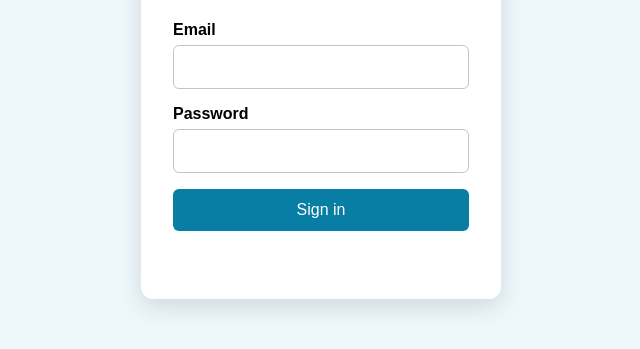
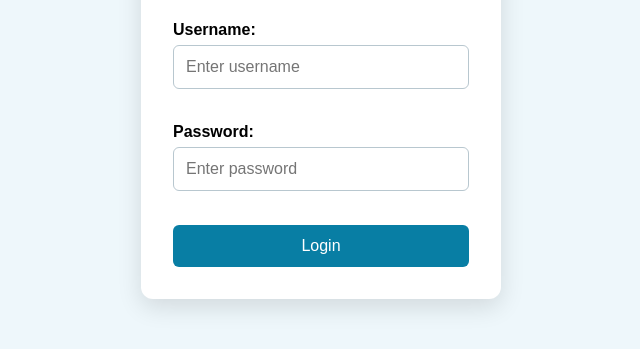
Before and after one commit to BillyGilber/WebApp-project, a plain HTML site: page login.html in a window 1280 px wide. Shown: the part 287-636 px from the top of the page, without its empty margins (319-959 px from the left). Drawn offline with Linux system fonts and the light colour scheme.

Commit message:
Add login page

```diff
--- a/login.html
+++ b/login.html
@@ -71,16 +71,19 @@
 <body>
     <main class="login-card">
         <h1>Login</h1>
-        <form id="login-form">
-            <label for="email">Email</label>
-            <input id="email" name="email" type="email" autocomplete="email" required>
+         <form>
+        <label>Username:</label>
+        <input type="text" placeholder="Enter username">
 
-            <label for="password">Password</label>
-            <input id="password" name="password" type="password" autocomplete="current-password" required>
+        <br><br>
 
-            <button type="submit">Sign in</button>
-            <p id="message" role="status" aria-live="polite"></p>
-        </form>
+        <label>Password:</label>
+        <input type="password" placeholder="Enter password">
+
+        <br><br>
+
+        <button type="submit">Login</button>
+    </form>
     </main>
 
     <script>
```
